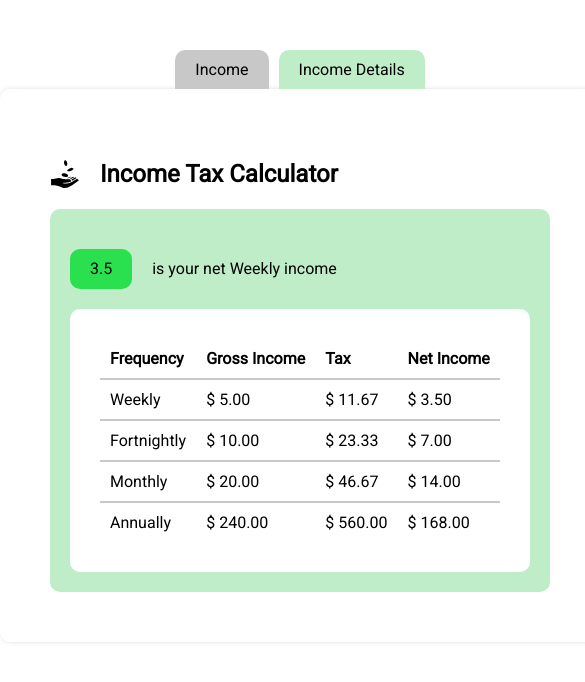
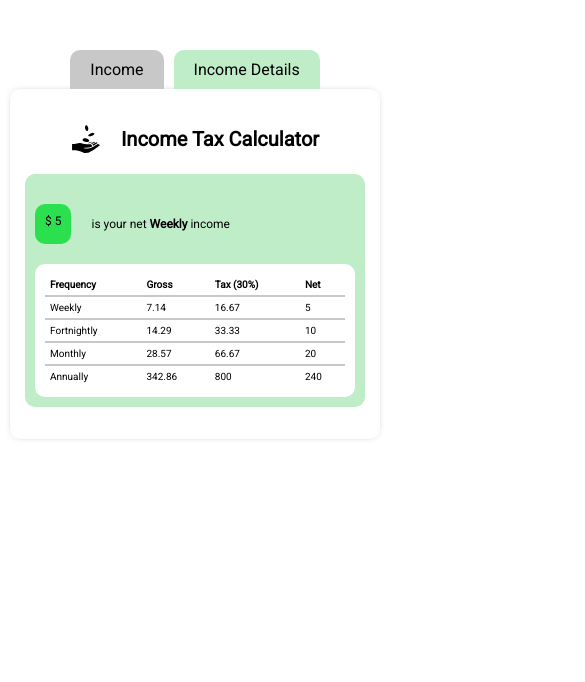
Before and after one commit to KrisZivojevic/Tax-calculator, a React (Create React App) app: page / in a window 390 px wide. Both pictures are taken after typing "5" into the empty fields and a click on the button "Calculate". Shown: the top 682 px of the page, 585 px wide, since content can reach past the window. Built offline with nearby package versions, Linux system fonts and the light colour scheme; the HTML template or start-up script is replaced by a standard one.

Commit message:
update mobile view

```diff
--- a/public/index.html
+++ b/public/index.html
@@ -15,20 +15,10 @@
       href="https://fonts.googleapis.com/css2?family=Roboto&display=swap"
       rel="stylesheet"
     />
-    <title>React App</title>
+    <title>Tax Calculator</title>
   </head>
   <body>
     <noscript>You need to enable JavaScript to run this app.</noscript>
     <div id="root"></div>
-    <!--
-      This HTML file is a template.
-      If you open it directly in the browser, you will see an empty page.
-
-      You can add webfonts, meta tags, or analytics to this file.
-      The build step will place the bundled scripts into the <body> tag.
-
-      To begin the development, run `npm start` or `yarn start`.
-      To create a production bundle, use `npm run build` or `yarn build`.
-    -->
   </body>
 </html>
--- a/src/App.js
+++ b/src/App.js
@@ -7,7 +7,7 @@ import Navigation from "./components/Navigation/Navigation";
 function App() {
   const [active, setActive] = useState(0);
   const [income, setIncome] = useState("");
-  const [incomeType, setIncomeType] = useState("");
+  const [incomeType, setIncomeType] = useState("net");
   const [frequency, setFrequency] = useState("Weekly");
   const [saveIncomeData, setSaveIncomeData] = useState({
     netWeekly: 0,
@@ -53,18 +53,19 @@ function App() {
       frequency,
     };
 
-    setSaveIncomeData(incomeData);
+    if (income > 0) {
+      setSaveIncomeData(incomeData);
 
-    setActive(1);
+      setActive(1);
 
-    setIncome("");
-    setIncomeType("");
-    setFrequency("Weekly");
+      setIncome("");
+      setIncomeType("");
+      setFrequency("Weekly");
+    }
   };
 
   return (
     <div className="app-position">
-      <div className="app-wrapper">
         <Navigation activeTab={active} activeHandler={activeHandler} />
         <div className="card">
           <Header />
@@ -81,7 +82,6 @@ function App() {
           )}
           {active === 1 && <IncomeDetails saveIncomeData={saveIncomeData} />}
         </div>
-      </div>
     </div>
   );
 }
--- a/src/components/Header/Header.module.css
+++ b/src/components/Header/Header.module.css
@@ -1,8 +1,15 @@
 .header__title {
   display: flex;
+  justify-content: center;
   gap: 20px;
   padding: 20px 0;
 }
 .header__title h2 {
   line-height: 30px;
 }
+
+@media only screen and (max-width: 600px) {
+  .header__title h2 {
+    font-size: 20px;
+  }
+}
--- a/src/components/Income/Income.js
+++ b/src/components/Income/Income.js
@@ -10,14 +10,15 @@ const Income = ({
   calculateHandler,
 }) => {
   return (
-    <div>
+    <section className={classes.income__section}>
       <p className="padding">What is your total income?</p>
       <div className={classes.currency_wrapper}>
         <span className={classes.currency_symbol}>$</span>
         <input
           type="number"
           placeholder="e.g. 12000"
-          min="1"
+          min="1.000000000"
+          step="0.01"
           className={classes.currency__input}
           value={income}
           onChange={incomeHandler}
@@ -35,7 +36,7 @@ const Income = ({
         <button className={`${classes.btn__net} ${incomeType === 'net' ? classes.btn__active : ''}`} onClick={() => incomeTypeHandler('net')}>Net Income</button>
         <button className={classes.btn__calc} onClick={calculateHandler}>Calculate</button>
       </div>
-    </div>
+    </section>
   );
 };
 
--- a/src/components/Income/Income.module.css
+++ b/src/components/Income/Income.module.css
@@ -1,3 +1,7 @@
+.income__section {
+  width: 70%;
+  margin: 0 auto;
+}
 .currency_wrapper {
   position: relative;
 }
@@ -24,6 +28,7 @@
   border: 1px solid #c8c8c8;
   border-left: none;
   border-radius: 0 6px 6px 0;
+  cursor: pointer;
 }
 .btn_container {
   display: grid;
@@ -54,6 +59,15 @@
   grid-area: calc;
   background-color: var(--green);
 }
+button.btn__calc:hover {
+  background-color: var(--kiwi);
+}
 .btn__active {
   background-color: var(--green);
 }
+
+@media only screen and (max-width: 600px) {
+  .income__section {
+    width: 100%;
+  }
+}
--- a/src/components/IncomeDetails/IncomeDetails.js
+++ b/src/components/IncomeDetails/IncomeDetails.js
@@ -1,3 +1,4 @@
+import { shortenDecimal } from "../../helpers/helpers";
 import classes from "./IncomeDetails.module.css";
 
 const freqConsts = {
@@ -18,43 +19,47 @@ const IncomeDetails = ({ saveIncomeData }) => {
     <section className={classes.details__section}>
       <div className={classes.details__header}>
         <span className={classes.details__income}>
-          {netWeekly * freqConsts[frequency]}
+          $ {shortenDecimal(netWeekly * freqConsts[frequency])}
         </span>
-        <p>is your net {frequency} income</p>
+        <p>is your net <b>{frequency}</b> income</p>
       </div>
 
       <div className={classes.details__table}>
         <table>
+          <thead>
             <tr>
               <th>Frequency</th>
-            <th>Gross Income</th>
-            <th>Tax</th>
-            <th>Net Income</th>
+              <th>Gross</th>
+              <th>Tax (30%)</th>
+              <th>Net</th>
             </tr>
+          </thead>
+          <tbody>
             <tr>
               <td>Weekly</td>
-            <td>$ {(netWeekly / 0.7).toFixed(2)}</td>
-            <td>$ {(netWeekly / 0.3).toFixed(2)}</td>
-            <td>$ {netWeekly.toFixed(2)}</td>
+              <td>{shortenDecimal(netWeekly / 0.7)}</td>
+              <td>{shortenDecimal(netWeekly / 0.3)}</td>
+              <td>{shortenDecimal(netWeekly)}</td>
             </tr>
             <tr>
               <td>Fortnightly</td>
-            <td>$ {(netFort / 0.7).toFixed(2)}</td>
-            <td>$ {(netFort / 0.3).toFixed(2)}</td>
-            <td>$ {netFort.toFixed(2)}</td>
+              <td>{shortenDecimal(netFort / 0.7)}</td>
+              <td>{shortenDecimal(netFort / 0.3)}</td>
+              <td>{shortenDecimal(netFort)}</td>
             </tr>
             <tr>
               <td>Monthly</td>
-            <td>$ {(netMonthly / 0.7).toFixed(2)}</td>
-            <td>$ {(netMonthly / 0.3).toFixed(2)}</td>
-            <td>$ {netMonthly.toFixed(2)}</td>
+              <td>{shortenDecimal(netMonthly / 0.7)}</td>
+              <td>{shortenDecimal(netMonthly / 0.3)}</td>
+              <td>{shortenDecimal(netMonthly)}</td>
             </tr>
             <tr>
               <td>Annually</td>
-            <td>$ {(netAnnually / 0.7).toFixed(2)}</td>
-            <td>$ {(netAnnually / 0.3).toFixed(2)}</td>
-            <td>$ {netAnnually.toFixed(2)}</td>
+              <td>{shortenDecimal(netAnnually / 0.7)}</td>
+              <td>{shortenDecimal(netAnnually / 0.3)}</td>
+              <td>{shortenDecimal(netAnnually)}</td>
             </tr>
+          </tbody>
         </table>
       </div>
     </section>
--- a/src/components/IncomeDetails/IncomeDetails.module.css
+++ b/src/components/IncomeDetails/IncomeDetails.module.css
@@ -9,7 +9,7 @@
   padding: 20px 0;
 }
 .details__income {
-  background-color: #2ae04e;
+  background-color: var(--kiwi);
   padding: 10px 20px;
   border-radius: 10px;
 }
@@ -37,3 +37,25 @@ td {
   background-color: var(--white);
   border-radius: 10px;
 }
+
+@media only screen and (max-width: 730px) {
+  .details__table {
+    padding: 10px;
+  }
+}
+
+@media only screen and (max-width: 600px) {
+  .details__section {
+    padding: 10px;
+  }
+  .details__header {
+    font-size: 12px;
+  }
+  .details__income {
+    padding: 10px;
+  }
+  th, td {
+    padding: 5px;
+    font-size: 10px;
+  }
+}
--- a/src/components/Navigation/Navigation.module.css
+++ b/src/components/Navigation/Navigation.module.css
@@ -13,3 +13,6 @@
 .active {
   background-color: var(--green);
 }
+.nav__list li:hover {
+  background-color: var(--green);
+}
--- /dev/null
+++ b/src/helpers/helpers.js
@@ -0,0 +1 @@
+export const shortenDecimal = (num) => num % 1 === 0 ? num : num.toFixed(2);
--- a/src/index.css
+++ b/src/index.css
@@ -78,6 +78,7 @@ section {
   --white: #ffffff;
   --red: #ff0000;
   --light-red: #fc9c9c;
+  --kiwi: #2ae04e;
 }
 ::selection {
   background-color: var(--green);
@@ -86,15 +87,38 @@ section {
   max-width: 800px;
   margin: 50px auto;
 }
-.app-wrapper {
-  min-width: 600px;
-}
 .card {
   border-radius: 10px;
   padding: 50px;
   box-shadow: 0px 0px 10px -6px rgba(0,0,0,0.75);
-  /* height: 420px; */
+  height: 550px;
 }
 .padding {
   padding: 20px 0 10px;
 }
+
+@media only screen and (max-width: 992px) {
+  .app-position {
+    max-width: 600px;
+  }
+}
+
+@media only screen and (max-width: 730px) {
+  .app-position {
+    max-width: 500px;
+  }
+  .card {
+    padding: 30px;
+  }
+}
+
+@media only screen and (max-width: 600px) {
+  .app-position {
+    max-width: 400px;
+    padding: 0 10px;
+  }
+  .card {
+    padding: 15px;
+    height: 350px;
+  }
+}
```
Lines whose indentation alone changed are shown as unchanged.
